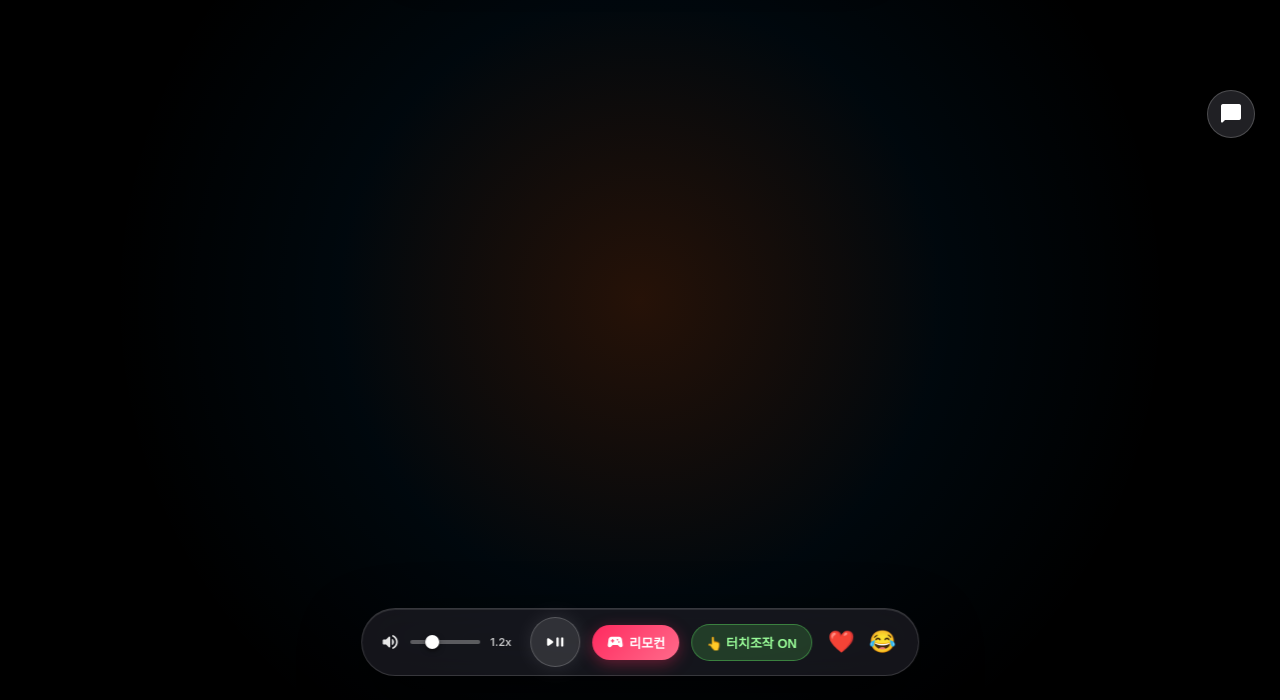
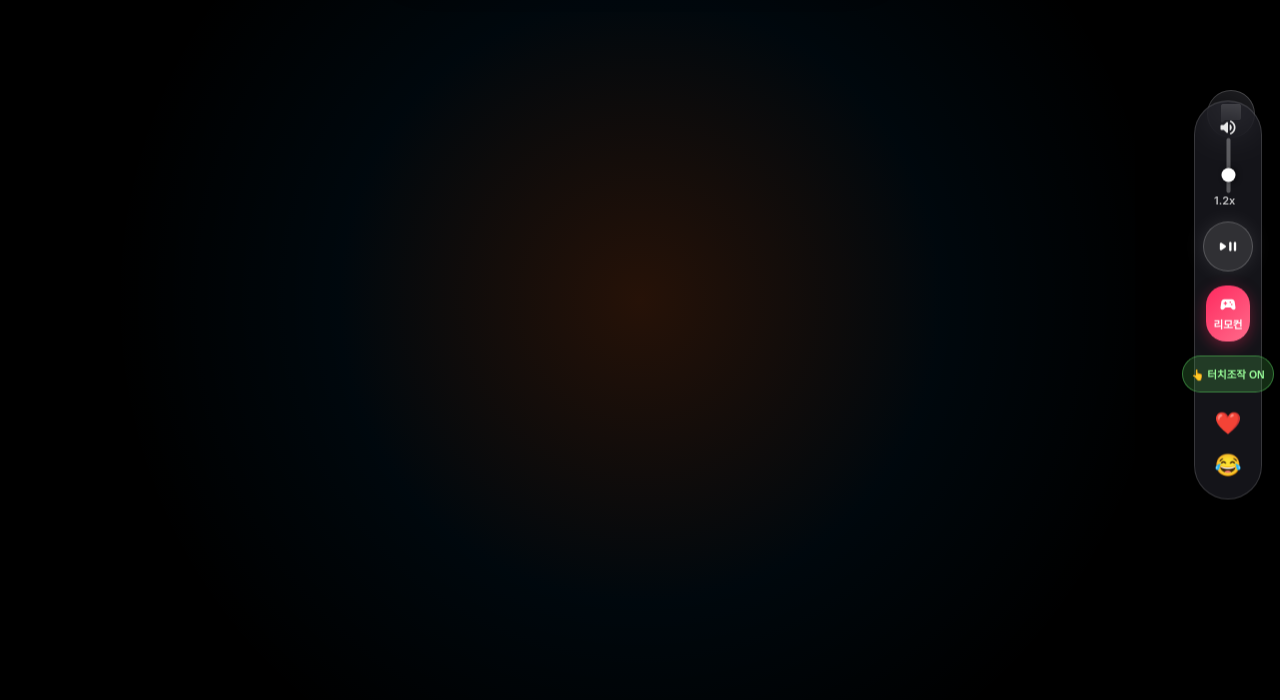
Before and after one commit to lemonproduction/moving, a website: page public/index.html in a window 1280 px wide. Both pictures are taken after a click on the button "💖 민지 전용 입장 (혼자 편하게 보기)". Shown: the part 100-800 px from the top of the page. Drawn offline with nearby package versions, Linux system fonts and the light colour scheme; no server answers; a web font is replaced by a local one.

Commit message:
Add iPad landscape right sidebar layout and enhance next-episode trigger

```diff
--- a/public/index.html
+++ b/public/index.html
@@ -412,6 +412,57 @@
             .util-btn { font-size: 1.15em; padding: 0; }
             #remoteDrawer { padding: 14px; bottom: max(84px, calc(env(safe-area-inset-bottom) + 74px)); }
         }
+
+        /* 📱 아이패드 및 가로 모드 (아이폰 Duo 스타일 우측 세로 사이드바 배치) */
+        @media (orientation: landscape) and (min-width: 700px) {
+            #bottomConsole {
+                top: 50% !important;
+                bottom: auto !important;
+                left: auto !important;
+                right: max(18px, env(safe-area-inset-right)) !important;
+                transform: translateY(-50%) !important;
+                flex-direction: column !important;
+                padding: 16px 10px !important;
+                border-radius: 36px !important;
+                gap: 14px !important;
+                max-width: 68px !important;
+                width: auto !important;
+                box-shadow: -10px 0 40px rgba(0,0,0,0.85) !important;
+            }
+            #bottomConsole .vol-group {
+                flex-direction: column !important;
+                gap: 6px !important;
+            }
+            #bottomConsole .vol-group input[type=range] {
+                width: 55px !important;
+                transform: rotate(-90deg) !important;
+                margin: 20px 0 !important;
+            }
+            #bottomConsole .pill-btn {
+                flex-direction: column !important;
+                padding: 10px 8px !important;
+                font-size: 10.5px !important;
+                gap: 3px !important;
+                text-align: center !important;
+                border-radius: 20px !important;
+            }
+            #bottomConsole .util-group {
+                flex-direction: column !important;
+                gap: 8px !important;
+            }
+            #remoteDrawer {
+                right: max(90px, calc(env(safe-area-inset-right) + 80px)) !important;
+                left: auto !important;
+                bottom: auto !important;
+                top: 50% !important;
+                transform: translateY(-50%) !important;
+                width: min(50vw, 460px) !important;
+                max-height: 82dvh !important;
+            }
+            #remoteDrawer.open {
+                transform: translateY(-50%) !important;
+            }
+        }
     </style>
 </head>
 <body>
@@ -597,6 +648,6 @@
     </div>
 
     <script src="/socket.io/socket.io.js"></script>
-    <script src="script.js?v=52"></script>
+    <script src="script.js?v=53"></script>
 </body>
 </html>
```
Also changed, not shown: server.js (+10 -10 lines).
